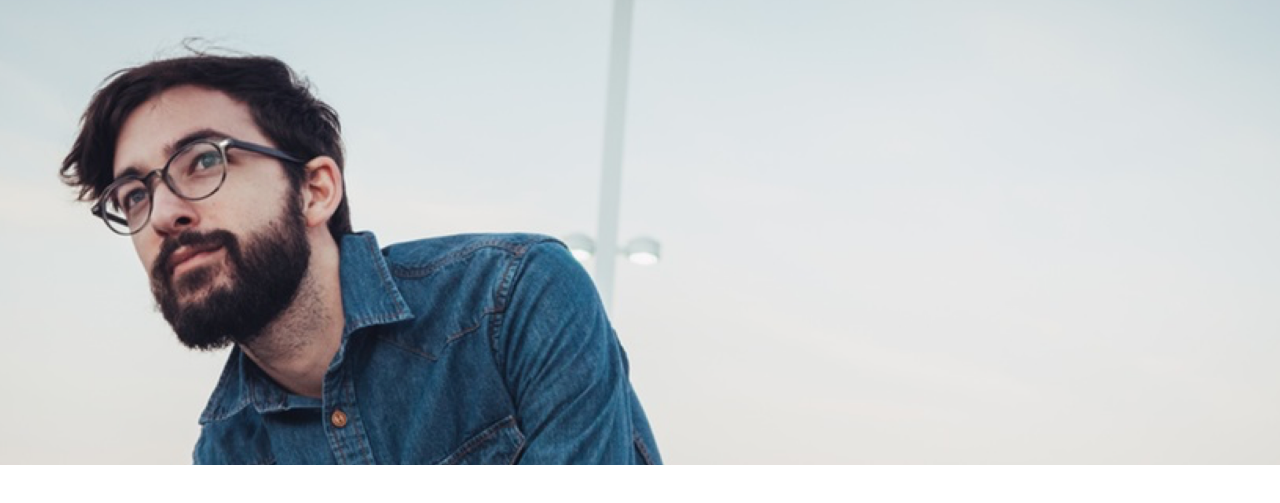
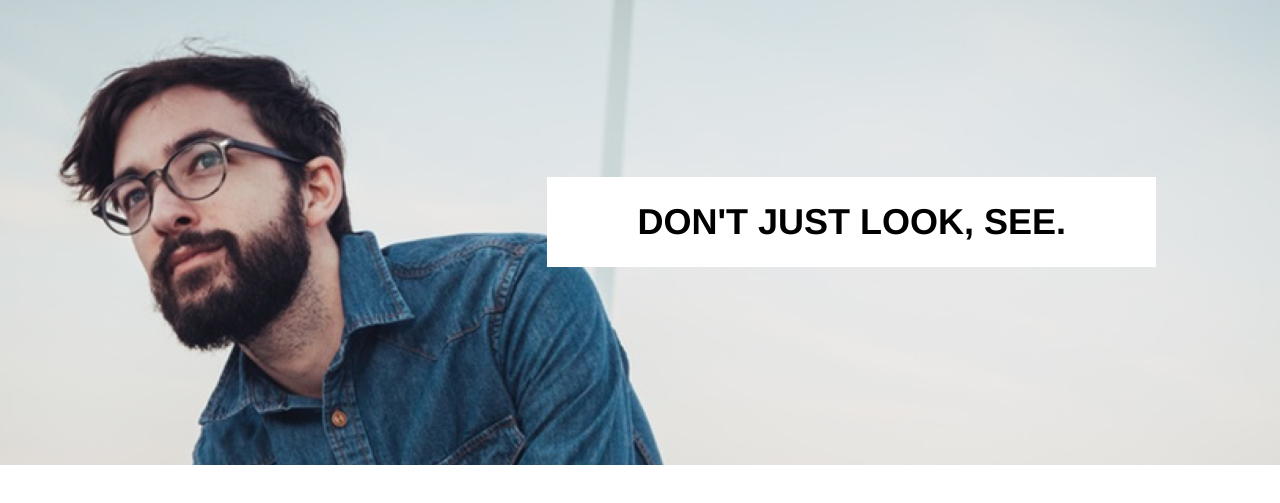
Before and after one commit to chirmer/tortoiseshell-optics, a plain HTML site: page index.html in a window 1280 px wide. Shown: the part 75-578 px from the top of the page. Drawn offline with Linux system fonts and the light colour scheme.

Commit message:
Finish header.

```diff
--- a/index.html
+++ b/index.html
@@ -10,7 +10,8 @@
   <body>
 
     <header>
-      <div id="header-img" class="flex">
+      <div id="header-img">
+        <div class="flex site-container column">
           <div id="navbar" class="flex align-center white">
             <div class="flex align-center">
               <img src="resources/img/logo-white.png">
@@ -22,6 +23,10 @@
               <a>Contact</a>
             </nav>
           </div>
+          <div id="img-text">
+            <span>Don't just look, see.</span>
+          </div>
+        </div>
       </div>
     </header>
 
--- a/resources/css/style.css
+++ b/resources/css/style.css
@@ -22,6 +22,16 @@ header img {
   display: flex;
 }
 
+.column {
+  flex-direction: column;
+}
+
+.site-container {
+  width: 960px;
+  margin-left: auto;
+  margin-right: auto;
+}
+
 .align-center {
   align-items: center;
 }
@@ -32,8 +42,7 @@ header img {
 
 #navbar {
   background-color: cadetblue;
-  width: 960px;
-  margin: 1rem auto;
+  margin-top: 1rem;
   justify-content: space-between;
 }
 
@@ -45,3 +54,17 @@ header img {
   background-position: center;
   align-items: flex-start;
 }
+
+#img-text {
+  background-color: white;
+  padding: 1.5rem 5rem;
+  margin-top: 10rem;
+  margin-left: auto;
+  margin-right: -2rem;
+}
+
+#img-text span {
+  text-transform: uppercase;
+  font-weight: bold;
+  font-size: 2rem;
+}
```
Lines whose indentation alone changed are shown as unchanged.
